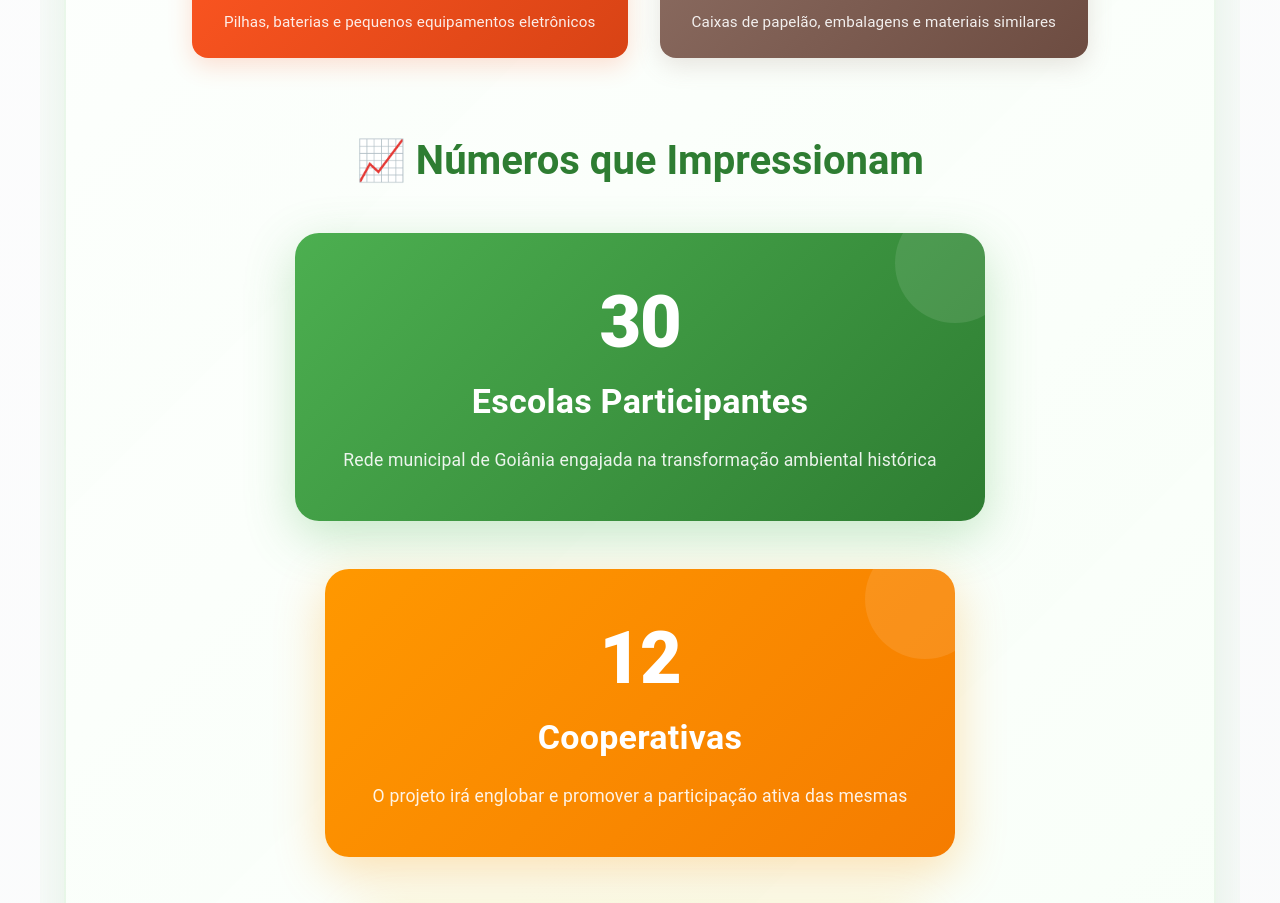
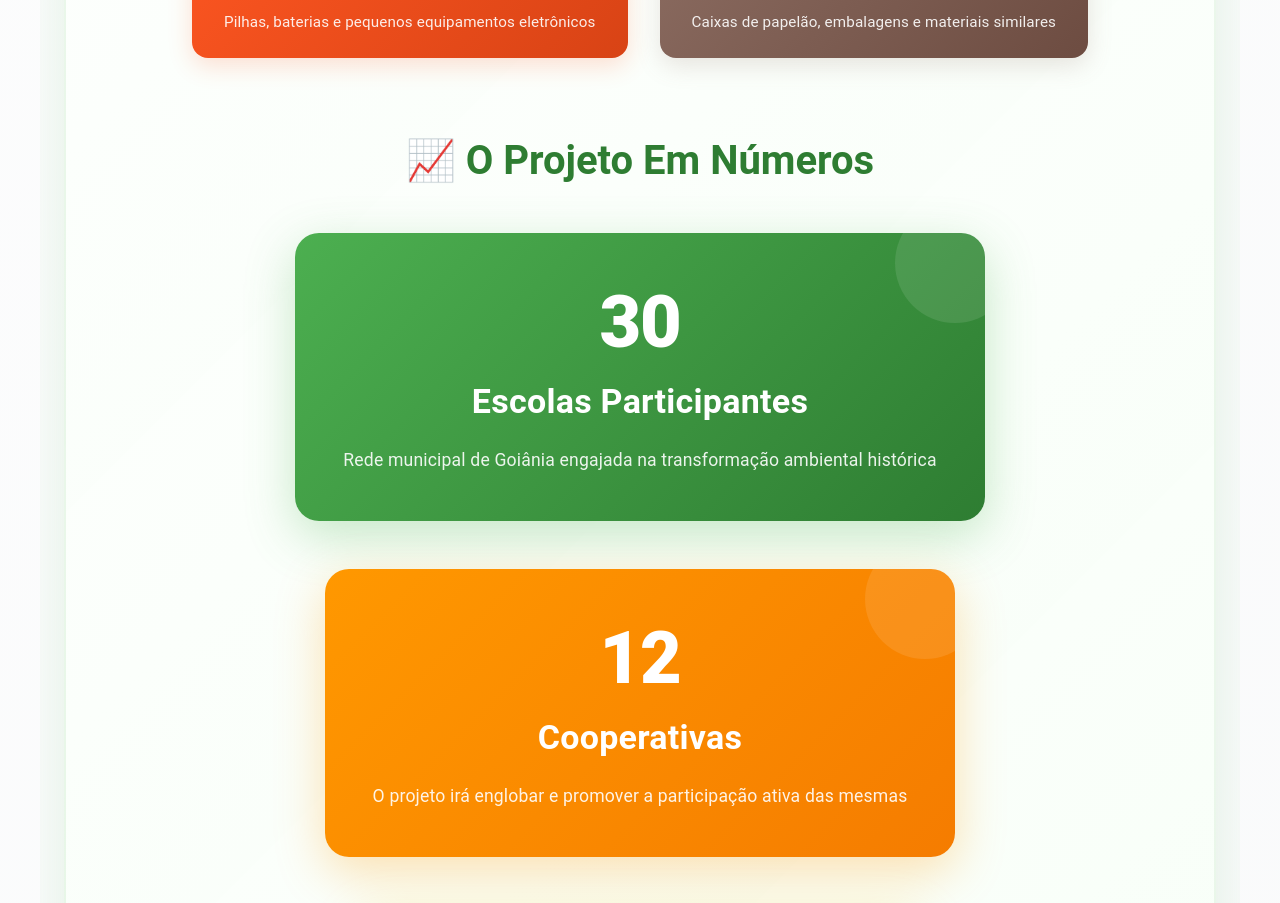
Before and after one commit to LuisHernandez1999/escola_limpa, a Next.js app: page / in a window 1280 px wide. Shown: the part 3900-4803 px from the top of the page. Built offline with nearby package versions, Linux system fonts and the light colour scheme.

Commit message:
index definitiva

```diff
--- a/src/pages/index.js
+++ b/src/pages/index.js
@@ -1024,7 +1024,7 @@ export default function LandingPage() {
                   textAlign: "center",
                 }}
               >
-                📈 Números que Impressionam
+                📈 O Projeto Em Números
               </Typography>
 
               <Grid container spacing={6} justifyContent="center" alignItems="stretch">
```
